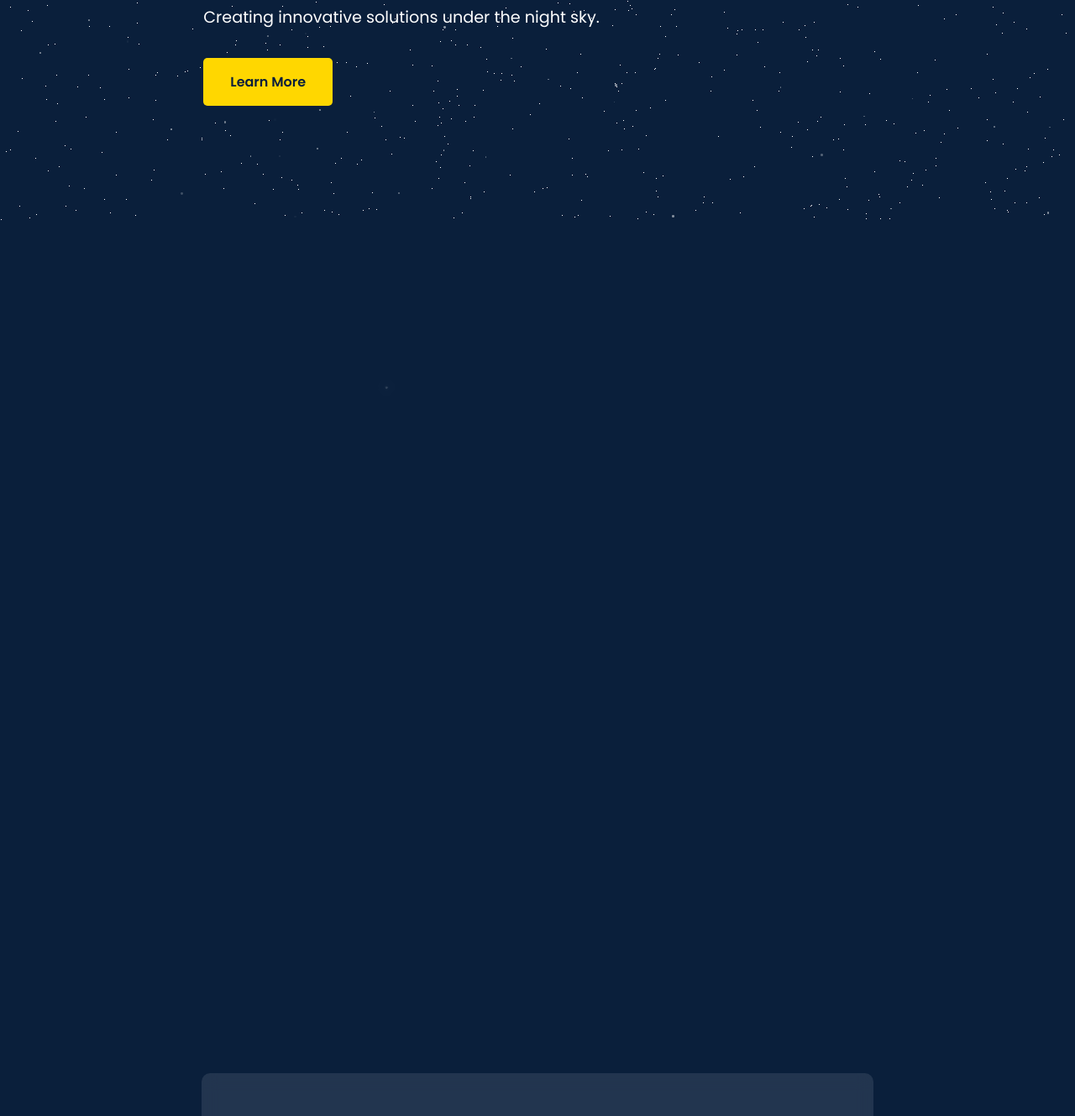
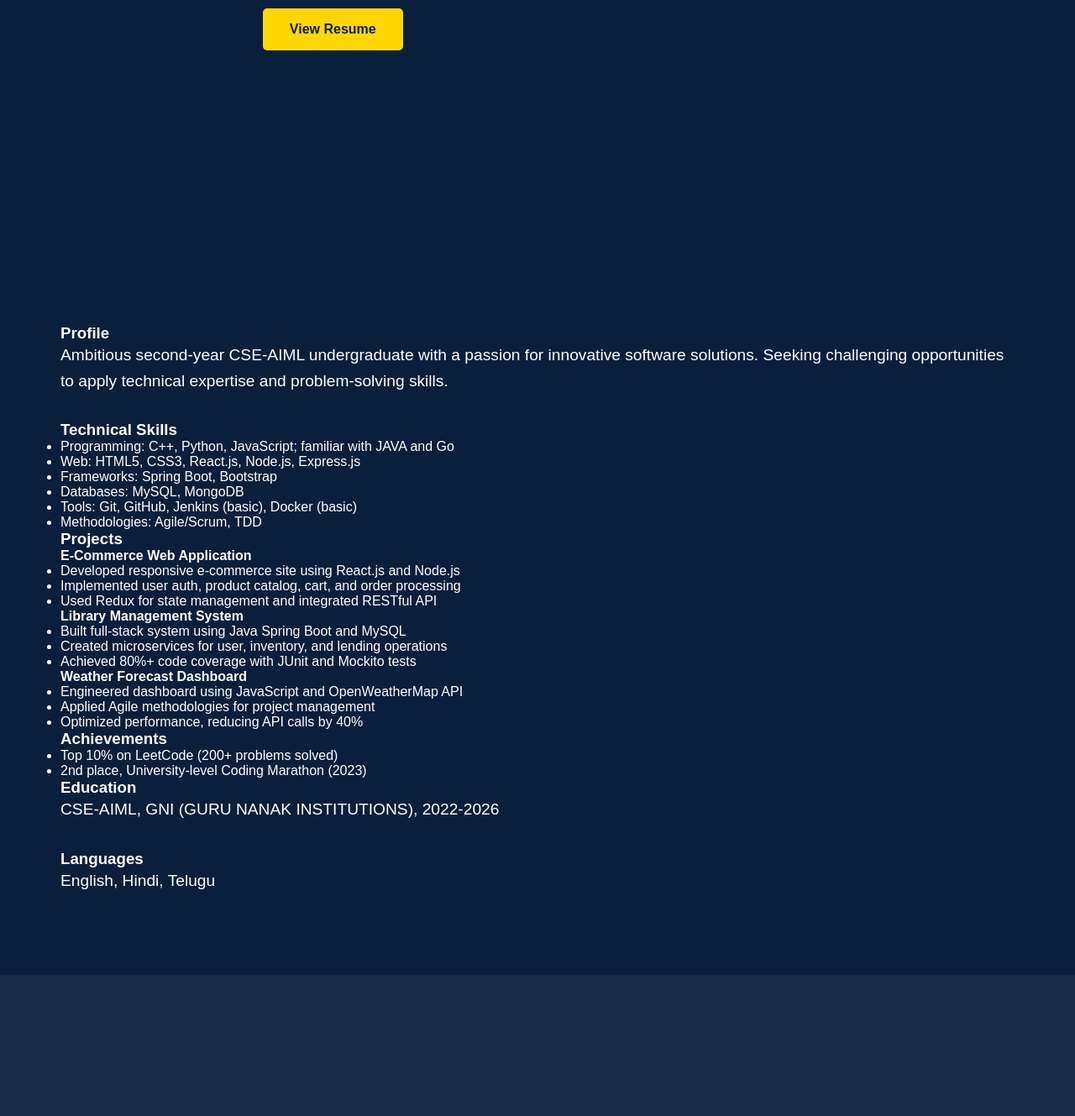
Before and after one commit to Shanker-0412/portfolio, a plain HTML site: page index.html in a window 1280 px wide. Shown: the part 538-1867 px from the top of the page at 84% size. Drawn offline with nearby package versions, Linux system fonts and the light colour scheme; animation ran at ten frames a second.

Commit message:
Update index.html

```diff
--- a/index.html
+++ b/index.html
@@ -4,9 +4,7 @@
     <meta charset="UTF-8">
     <meta name="viewport" content="width=device-width, initial-scale=1.0">
     <title>Gouri Shanker Reddy - AI/ML Student Portfolio</title>
-    <link href="https://fonts.googleapis.com/css2?family=Poppins:wght@300;400;600;700&display=swap" rel="stylesheet">
-    <script src="https://cdnjs.cloudflare.com/ajax/libs/gsap/3.11.4/gsap.min.js"></script>
-    <script src="https://cdnjs.cloudflare.com/ajax/libs/gsap/3.11.4/ScrollTrigger.min.js"></script>
+    <link href="https://fonts.googleapis.com/css2?family=Playfair+Display:wght@400;700&family=Lato:wght@300;400;700&display=swap" rel="stylesheet">
     <script src="https://cdnjs.cloudflare.com/ajax/libs/three.js/r128/three.min.js"></script>
     <link rel="stylesheet" href="styles.css">
 </head>
@@ -14,111 +12,77 @@
     <nav>
         <ul>
             <li><a href="#home">Home</a></li>
-            <li><a href="#about">About</a></li>
             <li><a href="#resume">Resume</a></li>
+            <li><a href="#certificates">Certificates</a></li>
             <li><a href="#contact">Contact</a></li>
         </ul>
     </nav>
 
     <div class="background-animation" id="bg"></div>
-    <div class="stardust" id="stardust"></div>
 
     <section id="home">
         <div class="container">
-            <h1>Welcome to My Portfolio</h1>
-            <h2>I'm Gouri Shanker Reddy</h2>
-            <h2>A Web Developer</h2>
-            <p>Creating innovative solutions under the night sky.</p>
-            <a href="#about" class="btn">Learn More</a>
-        </div>
-    </section>
-
-    <section id="about">
-        <div class="container">
-            <h2>About Me</h2>
-            <p>Greetings! I'm Gouri Shanker Reddy, a passionate student currently embarking on a Bachelor's journey in Artificial Intelligence and Machine Learning at GNI Institutions. I am genuinely excited about the boundless possibilities this field offers and am deeply committed to the pursuit of continuous learning and personal growth. Let's connect with each other and grow together.</p>
+            <h1>Gouri Shanker Reddy</h1>
+            <h2>Freelancer / Student - AIML</h2>
+            <p>+91 90635 20372 | Hyderabad, Telangana | gourishanker989@gmail.com</p>
+            <a href="#resume" class="btn">View Resume</a>
         </div>
     </section>
 
     <section id="resume">
         <div class="container">
-            <h2>My Resume</h2>
-            <div class="resume-content">
-                <h3>GOURI SHANKER REDDY</h3>
-                <p>Freelancer / Student - AIML</p>
-                <p>+91 90635 20372 | Hyderabad, Telangana | gourishanker989@gmail.com</p>
-
-                <h4>PROFILE</h4>
-                <p>Ambitious second-year Computer Science and Engineering undergraduate specializing in Artificial Intelligence and Machine Learning. Passionate about developing innovative software solutions with demonstrated problem-solving skills through multiple projects and competitive programming achievements. Seeking a challenging software developer internship to contribute technical expertise and fresh perspectives to a dynamic team.</p>
-
-                <h4>TECHNICAL SKILLS</h4>
+            <div class="timeline">
+                <div class="timeline-item">
+                    <h3>Profile</h3>
+                    <p>Ambitious second-year CSE-AIML undergraduate with a passion for innovative software solutions. Seeking challenging opportunities to apply technical expertise and problem-solving skills.</p>
+                </div>
+                <div class="timeline-item">
+                    <h3>Technical Skills</h3>
                     <ul>
-                    <li>Programming Languages: C++, Python, JavaScript; familiar with JAVA and Go</li>
-                    <li>Web Development: HTML5, CSS3, React.js, Node.js, Express.js</li>
-                    <li>Frameworks/Libraries: Spring Boot, Bootstrap</li>
+                        <li>Programming: C++, Python, JavaScript; familiar with JAVA and Go</li>
+                        <li>Web: HTML5, CSS3, React.js, Node.js, Express.js</li>
+                        <li>Frameworks: Spring Boot, Bootstrap</li>
                         <li>Databases: MySQL, MongoDB</li>
                         <li>Tools: Git, GitHub, Jenkins (basic), Docker (basic)</li>
-                    <li>Methodologies: Agile/Scrum, Test-Driven Development (TDD)</li>
+                        <li>Methodologies: Agile/Scrum, TDD</li>
                     </ul>
-
-                <h4>PROJECTS</h4>
-                <h5>E-Commerce Web Application</h5>
+                </div>
+                <div class="timeline-item">
+                    <h3>Projects</h3>
+                    <h4>E-Commerce Web Application</h4>
                     <ul>
-                    <li>Developed a responsive e-commerce website using React.js for the frontend and Node.js with Express for the backend</li>
-                    <li>Implemented user authentication, product catalog, shopping cart, and order processing features</li>
-                    <li>Utilized Redux for state management and integrated with a RESTful API for seamless data flow</li>
+                        <li>Developed responsive e-commerce site using React.js and Node.js</li>
+                        <li>Implemented user auth, product catalog, cart, and order processing</li>
+                        <li>Used Redux for state management and integrated RESTful API</li>
                     </ul>
-
-                <h5>Library Management System</h5>
+                    <h4>Library Management System</h4>
                     <ul>
-                    <li>Designed and built a full-stack library management system using Java Spring Boot and MySQL</li>
-                    <li>Created microservices for user management, book inventory, and lending operations</li>
-                    <li>Implemented unit and integration tests achieving over 80% code coverage using JUnit and Mockito</li>
+                        <li>Built full-stack system using Java Spring Boot and MySQL</li>
+                        <li>Created microservices for user, inventory, and lending operations</li>
+                        <li>Achieved 80%+ code coverage with JUnit and Mockito tests</li>
                     </ul>
-
-                <h5>Weather Forecast Dashboard</h5>
+                    <h4>Weather Forecast Dashboard</h4>
                     <ul>
-                    <li>Engineered a web-based weather dashboard that fetches and displays real-time weather data using JavaScript and the OpenWeatherMap API</li>
-                    <li>Employed Agile methodologies, including sprint planning and daily stand-ups, to manage the development process</li>
-                    <li>Optimized application performance by implementing caching strategies, reducing API calls by 40%</li>
+                        <li>Engineered dashboard using JavaScript and OpenWeatherMap API</li>
+                        <li>Applied Agile methodologies for project management</li>
+                        <li>Optimized performance, reducing API calls by 40%</li>
                     </ul>
-
-                <h5>Personal Portfolio Website</h5>
+                </div>
+                <div class="timeline-item">
+                    <h3>Achievements</h3>
                     <ul>
-                    <li>Designed and deployed a responsive website using React.js and Bootstrap</li>
-                    <li>Implemented CI/CD pipeline with GitHub Actions; achieved 95+ PageSpeed Insights score</li>
-                </ul>
-
-                <h5>Algorithmic Trading Bot (Hackathon)</h5>
-                <ul>
-                    <li>Created a trading algorithm using historical stock data and sentiment analysis from social media</li>
-                    <li>Utilized Python, pandas, and NLTK; achieved 15% better returns compared to buy-and-hold strategy in backtesting</li>
-                </ul>
-
-                <h4>ACHIEVEMENTS</h4>
-                <ul>
-                    <li>Ranked in the top 10% on LeetCode (200+ problems solved)</li>
+                        <li>Top 10% on LeetCode (200+ problems solved)</li>
                         <li>2nd place, University-level Coding Marathon (2023)</li>
                     </ul>
-
-                <h4>LEADERSHIP & ACTIVITIES</h4>
-                <p>Core Member, University AI/ML Society</p>
-                <ul>
-                    <li>Organized workshops, coding competitions, and invited industry guest speakers</li>
-                </ul>
-                <p>Volunteer Teacher, Code.org</p>
-                <ul>
-                    <li>Taught basic programming to underprivileged high school students</li>
-                </ul>
-
-                <h4>EDUCATION</h4>
+                </div>
+                <div class="timeline-item">
+                    <h3>Education</h3>
                     <p>CSE-AIML, GNI (GURU NANAK INSTITUTIONS), 2022-2026</p>
-
-                <h4>RELEVANT COURSEWORK</h4>
-                <p>Data Structures and Algorithms, Object-Oriented Programming, Database Management Systems, Machine Learning Fundamentals, Neural Networks and Deep Learning, Software Engineering Principles</p>
-
-                <h4>LANGUAGES</h4>
+                </div>
+                <div class="timeline-item">
+                    <h3>Languages</h3>
                     <p>English, Hindi, Telugu</p>
+                </div>
             </div>
         </div>
     </section>
@@ -128,7 +92,7 @@
             <h2>Certificates</h2>
             <div class="certificate-list">
                 <div class="certificate">
-                <img src="images/certificate_isro.jpg" alt="Certificate" class="certificate-image">
+                    <img src="images/geodata_certificate.jpg" alt="Certificate" class="certificate-image">
                     <div class="certificate-info">
                         <h3>Geodata Processing using Python</h3>
                         <p>Issued by: Indian Institute of Remote Sensing (IIRS)</p>
@@ -141,13 +105,6 @@
         </div>
     </section>
 
-<div id="certificate-modal" class="modal">
-    <div class="modal-content">
-        <span class="close">&times;</span>
-        <img id="modal-certificate-image" src="" alt="Full Certificate">
-    </div>
-</div>
-
     <section id="contact">
         <div class="container">
             <h2>Get in Touch</h2>
@@ -156,13 +113,20 @@
                 <a href="https://www.linkedin.com/in/gouri-shanker-reddy-656072259" target="_blank" class="social-link">
                     <img src="https://cdn-icons-png.flaticon.com/512/174/174857.png" alt="LinkedIn">
                 </a>
-                <a href="https://www.instagram.com/shanker.12.04?igsh=dXl0ejhxYmludXI2" target="_blank" class="social-link">
+                <a href="https://www.instagram.com/shanker.12.04/" target="_blank" class="social-link">
                     <img src="https://upload.wikimedia.org/wikipedia/commons/thumb/a/a5/Instagram_icon.png/2048px-Instagram_icon.png" alt="Instagram">
                 </a>
             </div>
         </div>
     </section>
 
+    <div id="certificate-modal" class="modal">
+        <div class="modal-content">
+            <span class="close">&times;</span>
+            <img id="modal-certificate-image" src="" alt="Full Certificate">
+        </div>
+    </div>
+
     <script src="script.js"></script>
 </body>
 </html>
```
Lines whose indentation alone changed are shown as unchanged.
